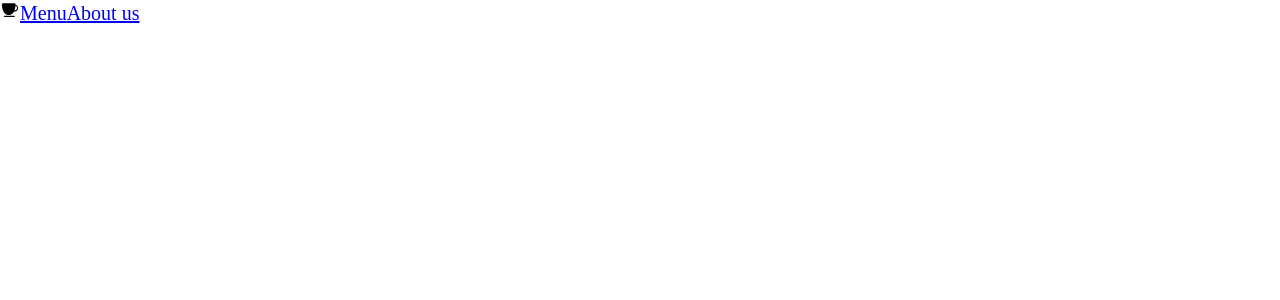
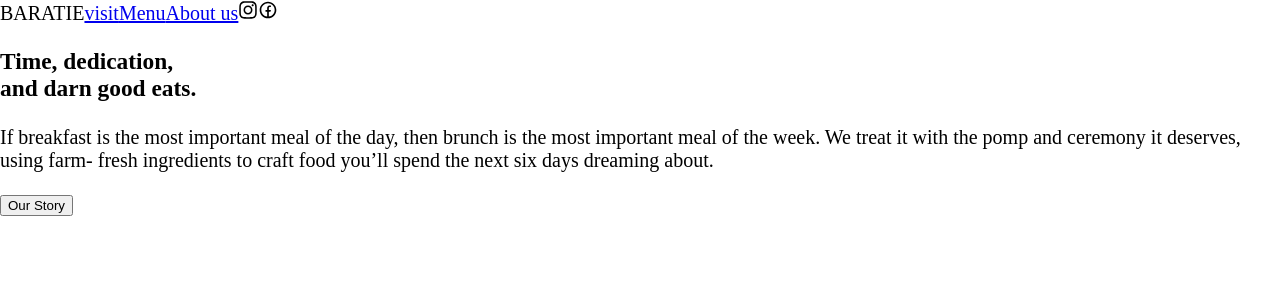
Before and after one commit to Bogdddan/site-for-resturant, a React (Create React App) app: page / in a window 1280 px wide. Shown: the top 300 px of the page. Built offline with nearby package versions, Linux system fonts and the light colour scheme.

Commit message:
visit us page with map

```diff
--- a/package.json
+++ b/package.json
@@ -3,6 +3,7 @@
   "version": "0.1.0",
   "private": true,
   "dependencies": {
+    "@react-google-maps/api": "^2.19.2",
     "@reduxjs/toolkit": "^2.0.1",
     "@testing-library/jest-dom": "^5.17.0",
     "@testing-library/react": "^13.4.0",
--- a/src/App.jsx
+++ b/src/App.jsx
@@ -4,6 +4,7 @@ import HomePage from "./pages/home/HomePage";
 import NotFound from "./pages/notFound/NotFound";
 import MenuList from "./pages/menu/MenuList";
 import AboutUs from "./pages/about/AboutUs";
+import Visit from './pages/visit/Visit';
 
 
 function App() {
@@ -11,9 +12,10 @@ function App() {
   return (
     <>
       <Routes>
-        <Route path="/" element={<HomePage />}/>
+        <Route path="/" element={<HomePage />} />
         <Route path="/menu" element={<MenuList />} />
         <Route path="about" element={<AboutUs />} />
+        <Route path='visit' element={<Visit/>}/>
         <Route path="*" element={<NotFound />} />
       </Routes>
       {/* <button onCkic={fetchData()}>ufdh</button> */}
--- a/src/pages/home/HomePage.jsx
+++ b/src/pages/home/HomePage.jsx
@@ -1,20 +1,33 @@
 import React from "react";
-import { IoIosCafe } from "react-icons/io";
+// import { IoIosCafe } from "react-icons/io";
 import { NavLink } from "react-router-dom";
 // import { slide as Menu } from 'react-burger-menu'
+import { FaInstagram } from "react-icons/fa";
+import { RiFacebookCircleLine } from "react-icons/ri";
+
 
 
 function HomePage() {
   return (
     <div>
       <nav>
-        <IoIosCafe />
-
-          {/* <Menu> */}
-          <NavLink to='/menu'>Menu</NavLink>
-          <NavLink to='about'>About us</NavLink>
-          {/* </Menu> */}
+        {/* <IoIosCafe /> */}
+        {/* <Menu> */}
+        <span>BARATIE</span>
+        <NavLink to='/visit'>visit</NavLink>
+        <NavLink to='/menu'>Menu</NavLink>
+        <NavLink to='about'>About us</NavLink>
+        <span><FaInstagram /></span>
+        <span><RiFacebookCircleLine /></span>
+        {/* </Menu> */}
       </nav>
+      <h3>   Time, dedication,<br />
+        and darn good eats.</h3>
+      <p>If breakfast is the most important meal of the day, then brunch is the most important
+        meal of the week. We treat it with the pomp and ceremony it deserves, using farm-
+        fresh ingredients to craft food you’ll spend the next six days dreaming about.
+      </p>
+      <button>Our Story</button>
     </div>
   )
 }
--- /dev/null
+++ b/src/pages/visit/Visit.jsx
@@ -0,0 +1,48 @@
+import React from 'react'
+import { GoogleMap, useJsApiLoader } from '@react-google-maps/api';
+
+const containerStyle = {
+  width: '400px',
+  height: '400px'
+};
+
+const center = {
+  lat: -3.745,
+  lng: -38.523
+};
+
+function Visit() {
+  const { isLoaded } = useJsApiLoader({
+    id: 'google-map-script',
+    googleMapsApiKey: "YOUR_API_KEY"
+  })
+
+  const [map, setMap] = React.useState(null)
+
+  const onLoad = React.useCallback(function callback(map) {
+    // This is just an example of getting and using the map instance!!! don't just blindly copy!
+    const bounds = new window.google.maps.LatLngBounds(center);
+    map.fitBounds(bounds);
+
+    setMap(map)
+  }, [])
+
+  const onUnmount = React.useCallback(function callback(map) {
+    setMap(null)
+  }, [])
+
+  return isLoaded ? (
+      <GoogleMap
+        mapContainerStyle={containerStyle}
+        center={center}
+        zoom={10}
+        onLoad={onLoad}
+        onUnmount={onUnmount}
+      >
+        { /* Child components, such as markers, info windows, etc. */ }
+        <></>
+      </GoogleMap>
+  ) : <></>
+}
+
+export default React.memo(Visit)
```
Also changed, not shown: 1 other file (tests, documents, lock files or other folders).
